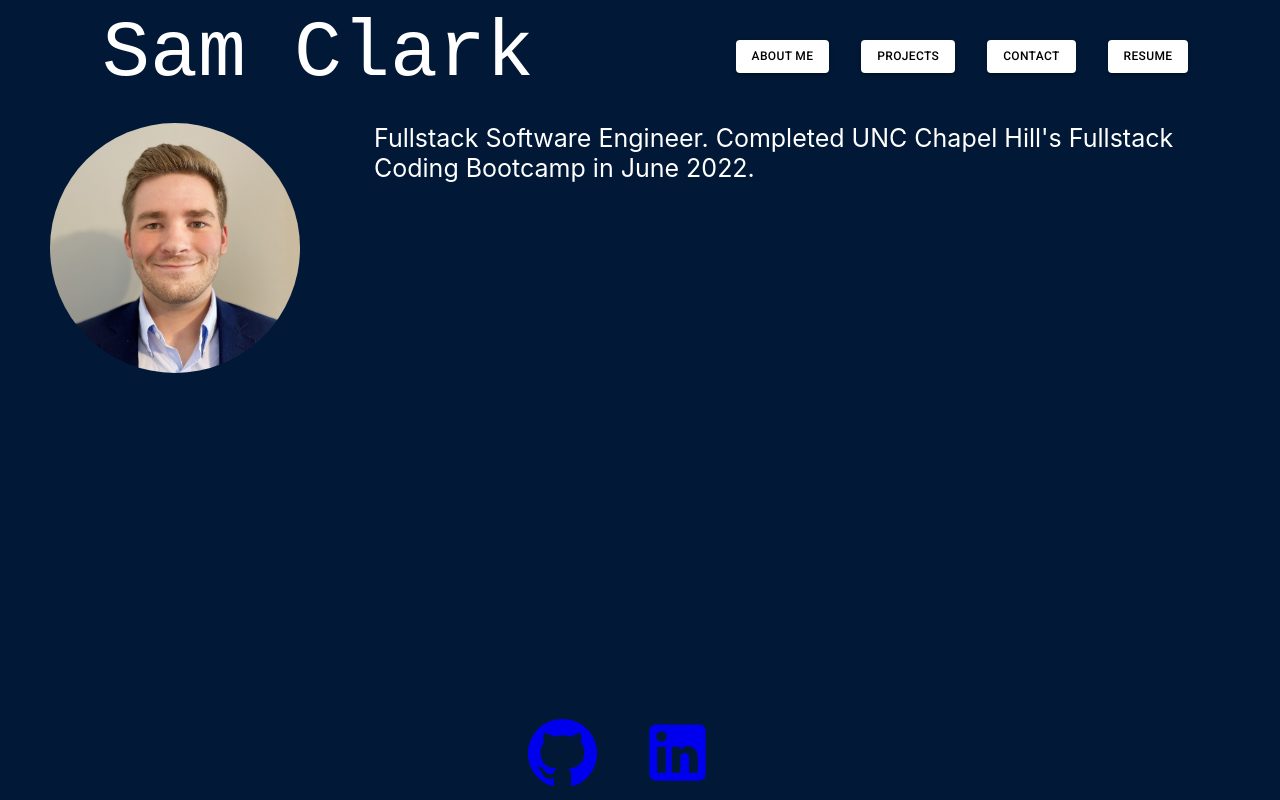
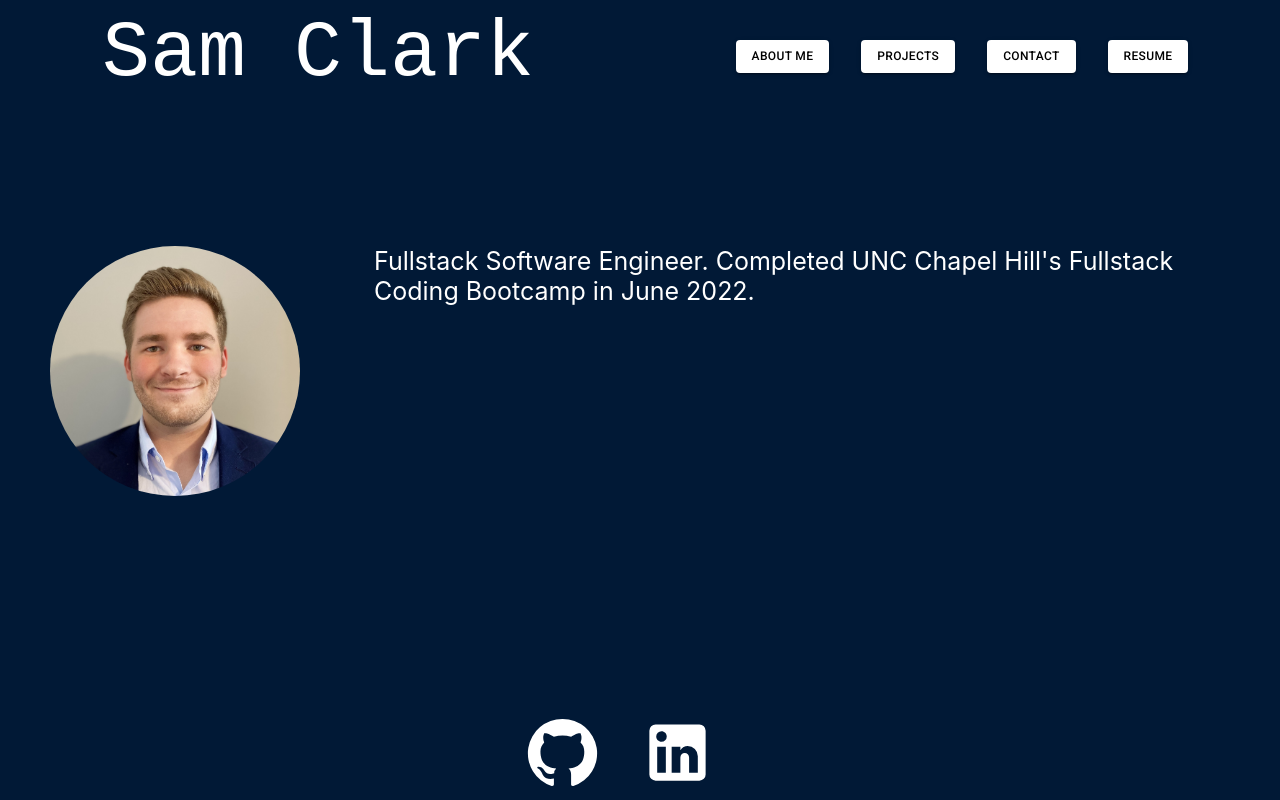
Before and after one commit to Sam-Clark1/sam-clark-portfolio, a React (Create React App) app: page / in a window 1280 px wide. Built offline with nearby package versions, Linux system fonts and the light colour scheme.

Commit message:
finished all components

```diff
--- a/src/components/About.js
+++ b/src/components/About.js
@@ -1,16 +1,20 @@
-import { Grid, Avatar, Box } from "@mui/material"
+import { Grid, Avatar, Box, Grow } from "@mui/material"
 
 export default function About() {
     return (
-        <Grid container spacing={1}>
-            <Grid item xs={12} sm={3} md={3} lg={3} xl={3} sx={{display:'flex', justifyContent:'center'}}>
+        <Grid container spacing={1} sx={{pt:'10%'}}>
+            <Grow in={true} style={{ transformOrigin: '0 0 0' }} {...(true ? { timeout: 1000 } : {})}>
+                <Grid item xs={12} sm={3} md={3} lg={3} xl={3} sx={{display:'flex', justifyContent:'center', mb:5}}>
                     <Avatar src={require('../assets/avatar.jpg')} alt='Sam Clark' sx={{height:250, width: 250}}/>
                 </Grid>
+            </Grow>
+            <Grow in={true} style={{ transformOrigin: '0 0 0' }} {...(true ? { timeout: 1500 } : {})}>
                 <Grid item xs={12} sm={9} md={9} lg={9} xl={9}>
                     <Box sx={{color:'white', ml:5, fontSize:25}}>
                     Fullstack Software Engineer. Completed UNC Chapel Hill's Fullstack Coding Bootcamp in June 2022.
                     </Box>
                 </Grid>
+            </Grow>
         </Grid>
     )
 }
--- a/src/components/Contact.js
+++ b/src/components/Contact.js
@@ -1,6 +1,7 @@
 import { useState } from "react";
-import { Box, TextField, Button } from "@mui/material"
-import {validateEmail} from '../utils/helpers'
+import { Box, TextField, Button, Grow } from "@mui/material";
+import {validateEmail} from '../utils/helpers';
+
 export default function Contact() {
     const [formState, setFormState] = useState({ name: '', email: '', message: '' });
     const [errorMessage, setErrorMessage] = useState('');
@@ -19,7 +20,6 @@ export default function Contact() {
           }
           }  else if (e.target.name === 'name') {
             const validName = e.target.value.length > 0;
-            console.log(e.target.value.length)
             if (!validName) {
             setErrorMessage('Must enter a name.');
             } else {
@@ -31,7 +31,6 @@ export default function Contact() {
           }
           } else {
             const validMessage = e.target.value.length > 0;
-            console.log(e.target.value.length > 0)
             if (!validMessage) {
             setErrorMessage('You must enter a message.');
             } else {
@@ -46,13 +45,14 @@ export default function Contact() {
           if (!errorMessage) {
             setFormState({ ...formState, [e.target.name]: e.target.value });
           }
-      }
+      };
 
       function handleSubmit(e) {
         e.preventDefault();
-        console.log(formState);
-      }
+      };
+
     return(
+      <Grow in={true} style={{ transformOrigin: '0 0 0' }} {...(true ? { timeout: 1000 } : {})}>
         <Box sx={{color:'white', display:'flex', justifyContent:'center'}}>
             <section>
                 <Box sx={{display:'flex', justifyContent:'center'}}>
@@ -62,7 +62,7 @@ export default function Contact() {
                 <form id="contact-form" onSubmit={handleSubmit}>
 
                     <div>
-                    <TextField name="name" type="text" onBlur={handleChange}  label='Name' color="success" focused sx={{mb:2}} InputProps={{className:'textfield__label'}}/>
+                    <TextField name="name" type="text" onBlur={handleChange}  label='Name' color="success" focused sx={{mb:2}} inputMode={{className:'textfield__label'}}/>
                     </div>
 
                     <div>
@@ -85,5 +85,6 @@ export default function Contact() {
                 </form>
             </section>
         </Box>
-    )
-}
+      </Grow>
+    );
+};
--- a/src/components/Footer.js
+++ b/src/components/Footer.js
@@ -1,19 +1,18 @@
-import { Box } from "@mui/system"
+import { Box } from "@mui/system";
 import GitHubIcon from '@mui/icons-material/GitHub';
 import LinkedInIcon from '@mui/icons-material/LinkedIn';
-
 
 export default function Footer() {
     return (
     <Box sx={{ display: 'flex', flexDirection: 'column'}}>
         <Box sx={{ display: 'flex', justifyContent: 'center', flexDirection: 'row' }}>
             <a href="https://github.com/sam-clark1" target="_blank" rel='noreferrer'>
-                <GitHubIcon sx={{ fontSize: 75, mr:5 }}/>
+                <GitHubIcon sx={{ fontSize: 75, mr:5, color: 'white' }}/>
             </a>
             <a href="https://www.linkedin.com/in/samuel-clark-0a3836205/" target="_blank" rel='noreferrer'>
-                <LinkedInIcon sx={{ fontSize: 75, mr:5 }}/>
+                <LinkedInIcon sx={{ fontSize: 75, mr:5, color: 'white' }}/>
             </a>
         </Box>
     </Box>
-    )
-}
+    );
+};
--- a/src/components/Project.js
+++ b/src/components/Project.js
@@ -1,5 +1,5 @@
-import {  Grow, Card, Grid, CardActions, CardContent, CardMedia, Button, Typography } from "@mui/material"
-import { useState } from "react"
+import {  Grow, Card, Grid, CardActions, CardContent, CardMedia, Button, Typography } from "@mui/material";
+import { useState } from "react";
 
 export default function Project() {
     const [projects] = useState([
--- a/src/components/Resume.js
+++ b/src/components/Resume.js
@@ -1,8 +1,31 @@
-import { Box } from "@mui/material"
+import { Box, Grid, Typography, Button, Grow } from "@mui/material";
+
 export default function Resume() {
     return(
-        <Box sx={{color:'white'}}>
-            test3
-        </Box>
-    )
-}
+        <Grid container spacing={1} sx={{color:'white', pt:'10%'}}>
+            <Grow in={true} style={{ transformOrigin: '0 0 0' }} {...(true ? { timeout: 1000 } : {})}>
+                <Grid item xs={12} sm={12} md={6} lg={6} xl={6}>
+                    <Box sx={{borderColor: 'white', border:1, p:2, mr:4}}>
+                        <Typography variant="h4" gutterBottom component="div">Proficiencies:</Typography>
+                        <ul>
+                            <li>Languages: Javascript, SQL, HTML/CSS</li>
+                            <li>Technologies: Node.js, Express.js, React.js, REST, GraphQL</li>
+                            <li>Databases: MySQL, MongoDB</li>
+                            <li>Frameworks: Sequelize ORM, Mongoose ODM, Jest, Handlebars.js, JQuery</li>
+                            <li>Tools: Git, GitHub, GitLab, Heroku, Postman, Bash</li>
+                        </ul>
+                    </Box>
+                </Grid>
+            </Grow>
+            <Grow in={true} style={{ transformOrigin: '0 0 0' }} {...(true ? { timeout: 1500 } : {})}>
+                <Grid item xs={12} sm={12} md={6} lg={6} xl={6}>
+                    <Typography sx={{color:'white', display: 'flex', flexDirection: 'row', my:"15%"}} variant="h4" gutterBottom component="div">
+                        Download my resume <Button variant="contained" sx={{backgroundColor:'white', color: '#011936', fontSize:'1rem', ml:2}} size="auto"
+                        href="https://docs.google.com/document/d/1gcTBg8bQ4trqiHpK3C8jP8gyKRnI7Qev/edit?usp=sharing&ouid=103675949855728027670&rtpof=true&sd=true"
+                        target="_blank" rel='noreferrer'>here</Button>
+                    </Typography>
+                </Grid>
+            </Grow>
+        </Grid>
+    );
+};
--- a/src/index.css
+++ b/src/index.css
@@ -13,5 +13,9 @@ code {
 }
 
 .textfield__label {
-  color: white !important
+  color: white !important;
 }
+
+li {
+  font-size: 1.5rem;
+}
```
Also changed, not shown: src/components/Header.js (+5 -6 lines), src/components/Nav.js (+4 -6 lines). Lines whose indentation alone changed are shown as unchanged.
